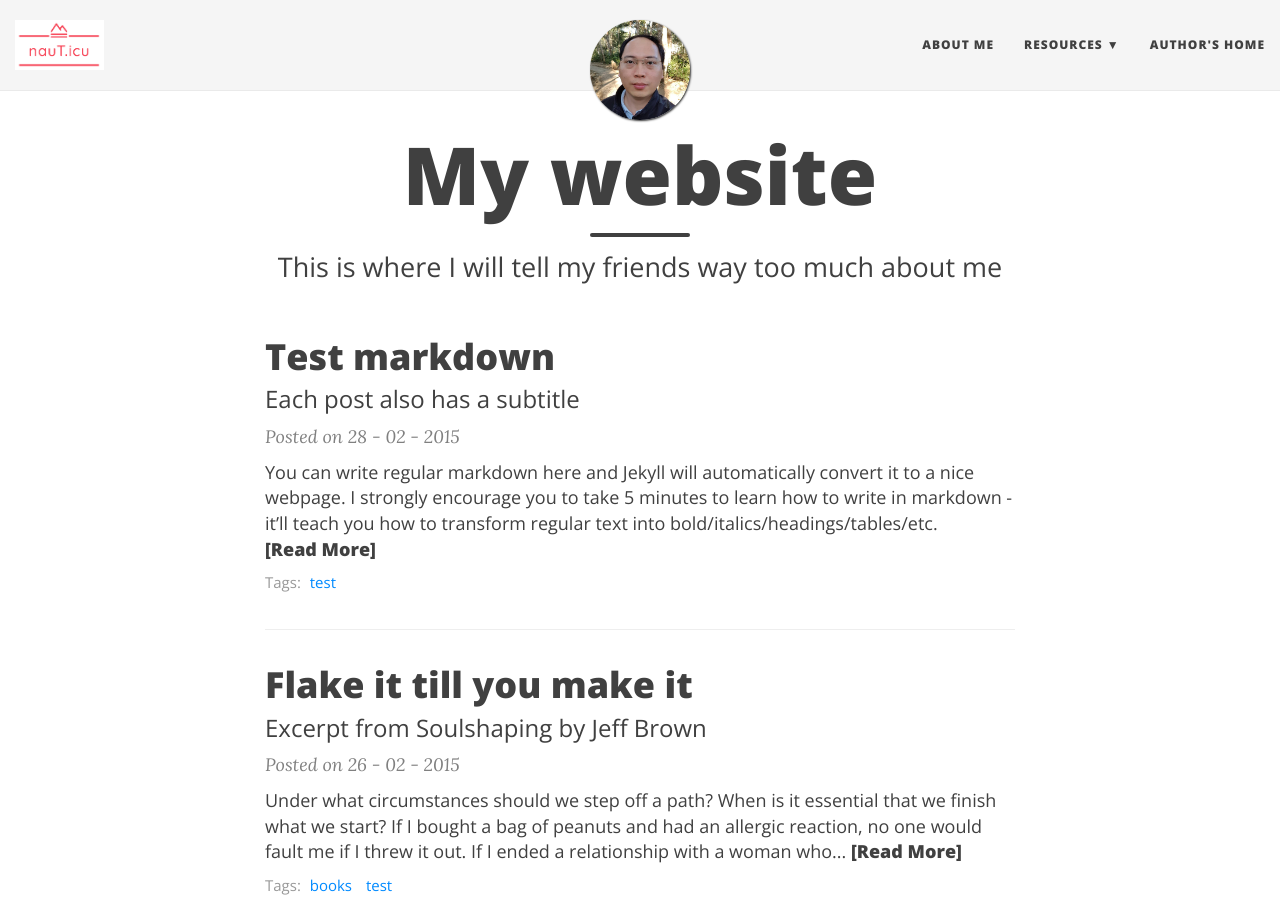
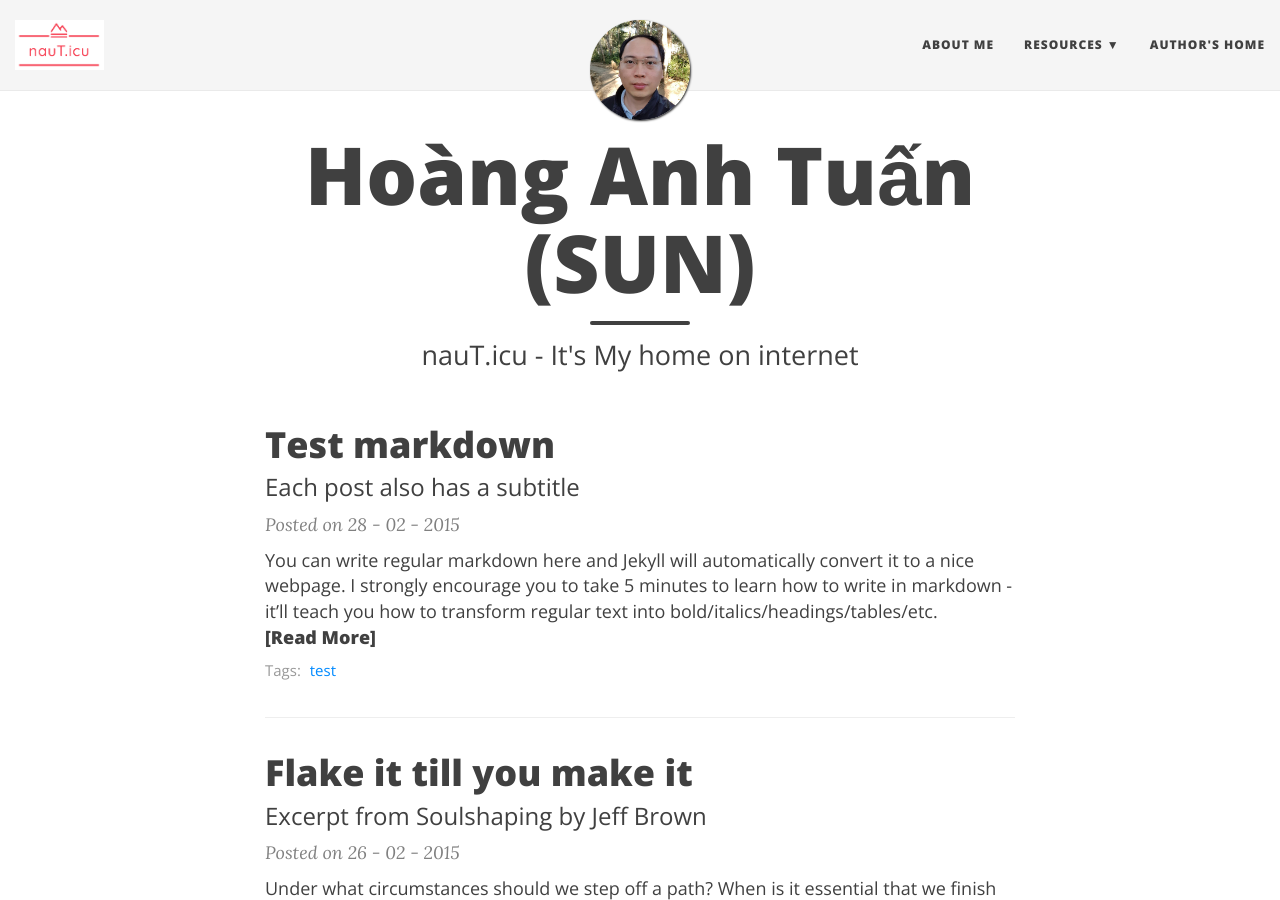
Before and after one commit to tuansun/naut.icu, a Jekyll site: the page built from index.html, in a window 1280 px wide and 900 px high. Built offline with Jekyll 4.4.1, drawn with Linux system fonts in a browser that asks for light colours; nearby versions of some CDN libraries; the list of posts is cut into pages by our own code.

Commit message:
Update index.html

```diff
--- a/index.html
+++ b/index.html
@@ -1,7 +1,7 @@
 ---
 layout: page
-title: My website
-subtitle: This is where I will tell my friends way too much about me
+title: Hoàng Anh Tuấn (SUN)
+subtitle: nauT.icu - It's My home on internet
 use-site-title: true
 ---
 
```
